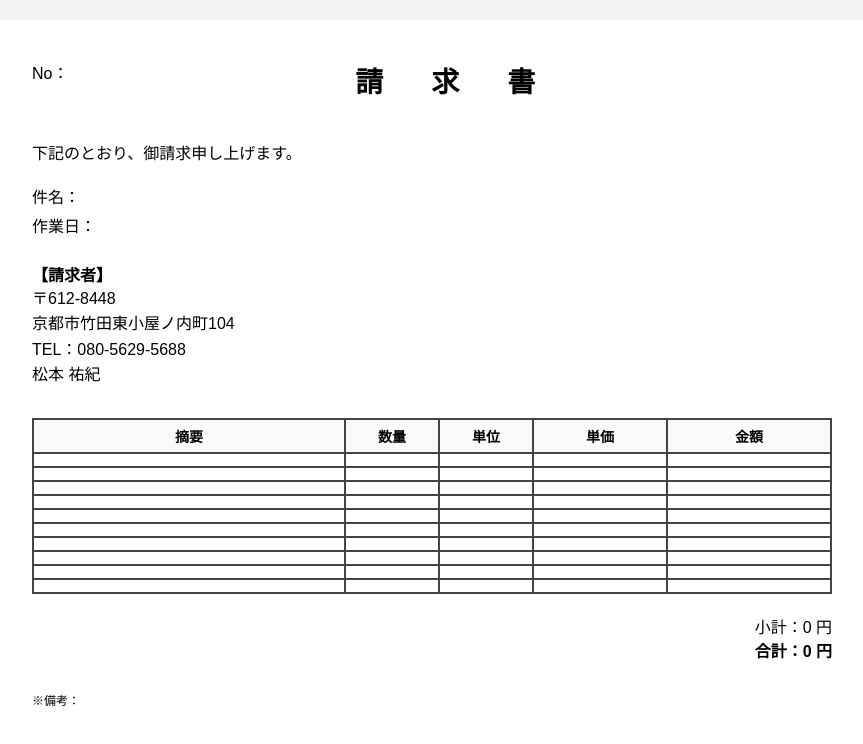
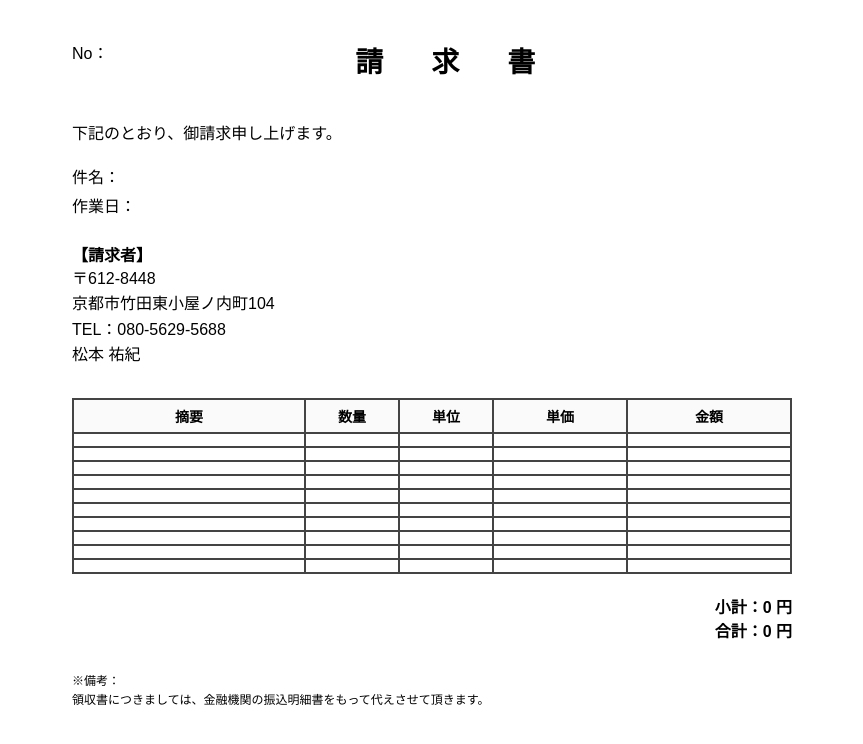
Before and after one commit to moechan36/seikyusyo_app, a plain HTML site: page invoice_layout.html in a window 1280 px wide. Shown: the whole page, without its empty margins (208-1071 px from the left). Drawn offline with nearby package versions, Linux system fonts and the light colour scheme.

Commit message:
Add files via upload

```diff
--- a/invoice_layout.html
+++ b/invoice_layout.html
@@ -4,23 +4,28 @@
   <meta charset="UTF-8">
   <title>請求書プレビュー</title>
 
-  <!-- プレビュー用CSS（前に綺麗に出ていたもの） -->
+  <!-- プレビュー用CSS（背景が最後まで伸びる完全版） -->
   <style>
+
+    /* ★ 追加：背景を完全に白・A4相当の高さ確保 */
     body {
+      background: #fff !important;
+      margin: 0;
+      padding: 0;
+      font-family: "Yu Gothic", sans-serif;
       display: flex;
       justify-content: center;
-      background: #f4f4f4;
-      padding: 20px;
-      margin: 0;
-      font-family: "Yu Gothic", sans-serif;
     }
 
     #invoice-layout {
       width: 800px;
       background: #fff;
       padding: 40px;
+      min-height: 1123px !important; /* A4縦の高さ */
+      box-sizing: border-box;
     }
 
+    /* テーブル */
     table {
       width: 100%;
       border-collapse: collapse;
@@ -37,32 +42,34 @@
       background: #fafafa;
     }
 
+    /* 小計・合計 */
     #summary {
       margin-top: 20px;
       text-align: right;
       font-size: 16px;
+      font-weight: bold;
     }
 
+    /* 備考 */
     #note {
       margin-top: 30px;
       font-size: 12px;
       line-height: 1.6;
     }
 
-    /* PDF化するとき非表示 */
+    /* ★ 印刷時：不要な要素を非表示 */
     @media print {
       .no-print {
         display: none !important;
       }
+      body {
+        background: #fff !important;
+      }
     }
-
-    #invoice-layout {
-  min-height: 1123px;
-}
 
   </style>
 
-  <!-- html2canvas & jsPDF -->
+  <!-- html2canvas & jsPDF（使用しないなら無視してOK） -->
   <script src="https://cdnjs.cloudflare.com/ajax/libs/html2canvas/1.4.1/html2canvas.min.js"></script>
   <script src="https://cdnjs.cloudflare.com/ajax/libs/jspdf/2.5.1/jspdf.umd.min.js"></script>
 </head>
@@ -117,16 +124,14 @@
   <!-- 小計・合計 -->
   <div id="summary">
     小計：<span id="subtotal"></span> 円<br>
-    <span style="font-weight:bold;">合計：<span id="total"></span> 円</span>
+    合計：<span id="total"></span> 円
   </div>
 
   <!-- 備考 -->
   <div id="note">
     ※備考：<br>
-
+    領収書につきましては、金融機関の振込明細書をもって代えさせて頂きます。
   </div>
-
-
 
 </div>
 
--- a/style.css
+++ b/style.css
@@ -162,7 +162,3 @@ th {
     font-size: 13px;
   }
 }
-
-#invoice-layout {
-  min-height: 1123px;
-}
```
